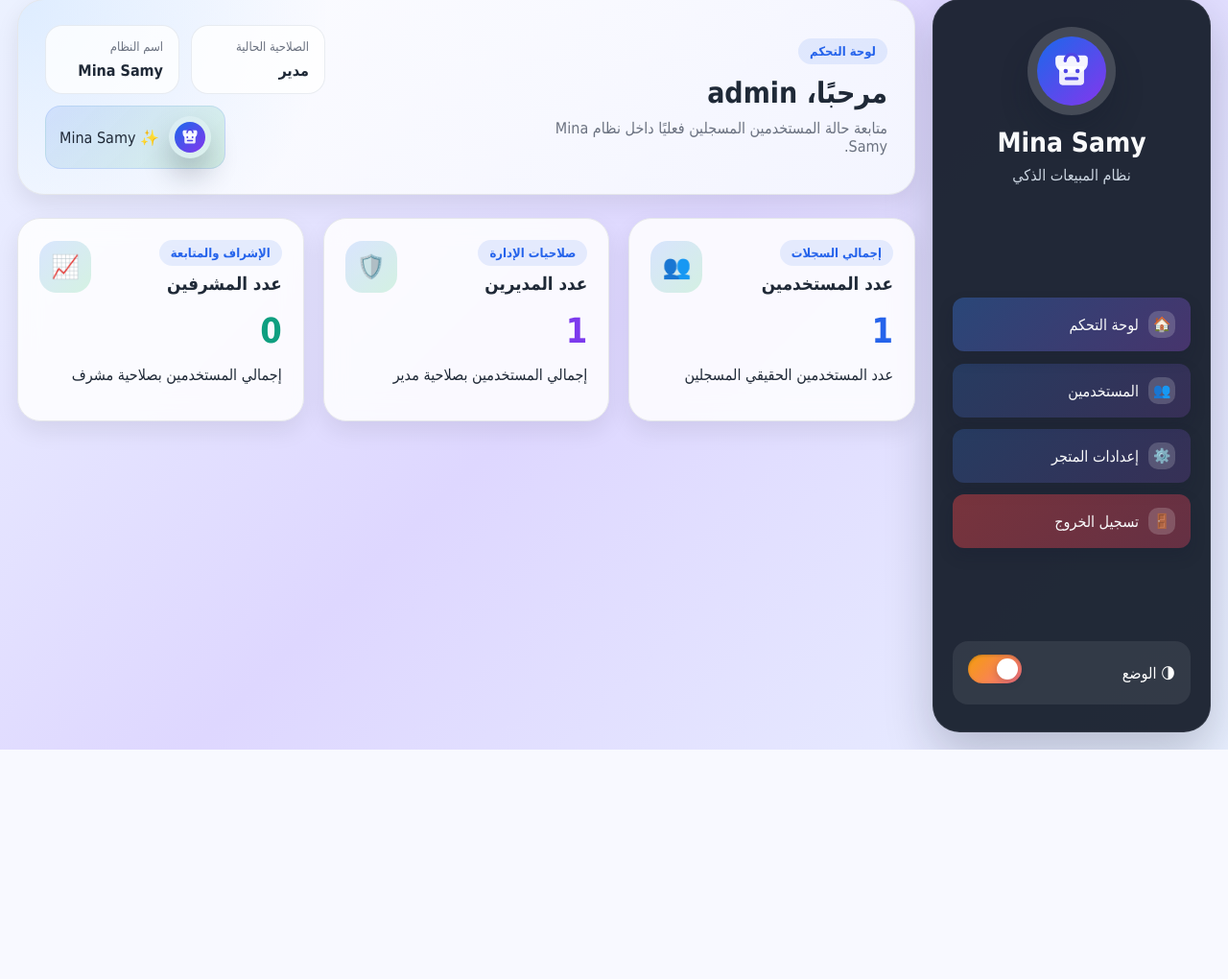
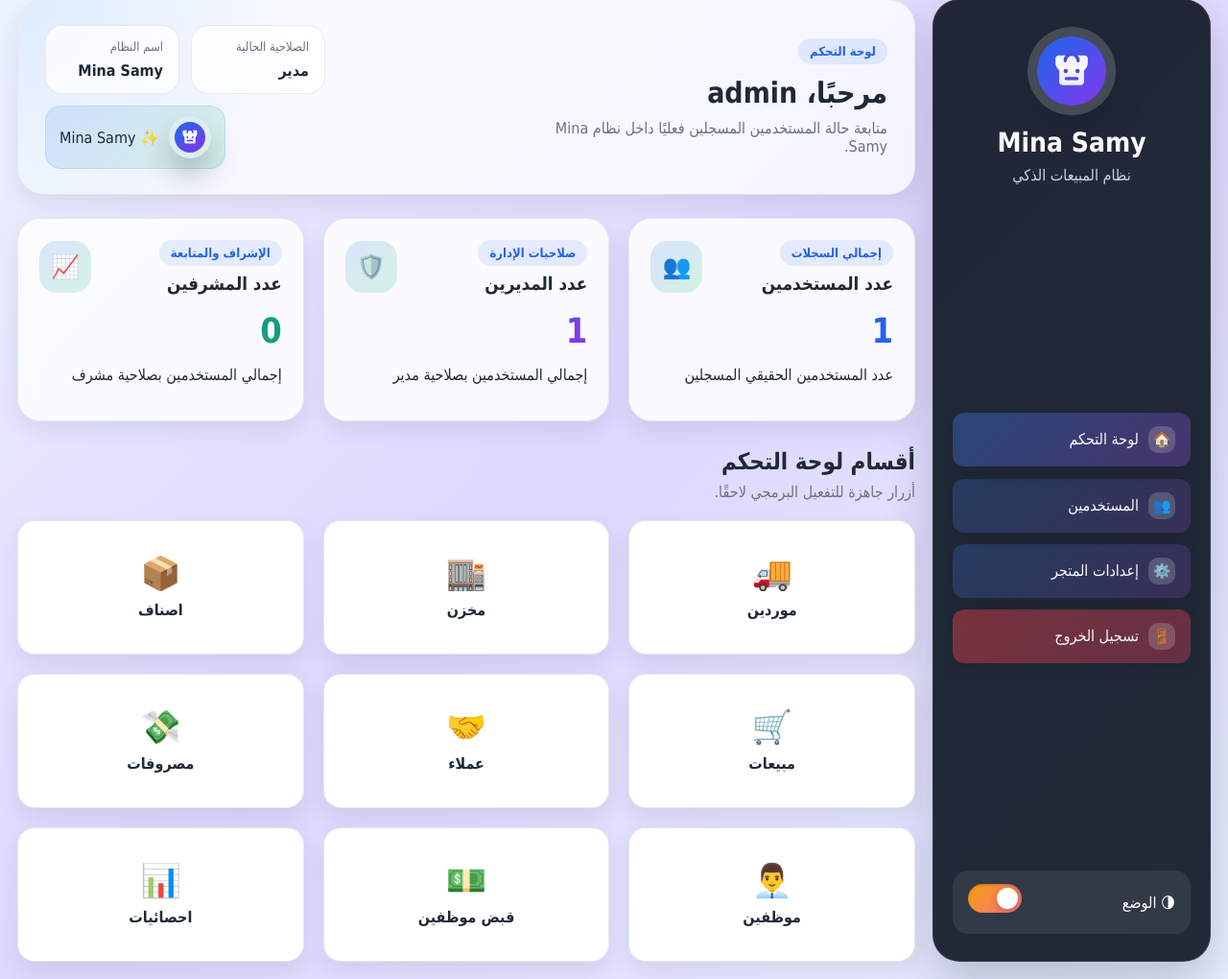
Before and after one commit to Magdy20252026/Mina-Samy, a PHP site: page /dashboard.php in a window 1280 px wide. Shown: the part 19-1039 px from the top of the page at 96% size. Before the commit the page ends 800 px from the top, so only its background shows below. Run offline with PHP 8.4, Linux system fonts and the light colour scheme; a user stored in the database is signed in; data comes from the database, SQL or seed files in the repository.

Commit message:
feat: add dashboard placeholder buttons
Co-authored-by: Magdy20252026 <218769073+Magdy20252026@users.noreply.github.com>
Agent-Logs-Url: https://github.com/Magdy20252026/Mina-Samy/sessions/33d0bdb1-a3d1-4bd8-b99c-cd454740dc55

```diff
--- a/assets/css/style.css
+++ b/assets/css/style.css
@@ -753,6 +753,42 @@ input:checked + .slider:before {
     margin-top: 22px;
 }
 
+.dashboard-actions-section {
+    margin-top: 28px;
+}
+
+.dashboard-actions {
+    margin-top: 18px;
+}
+
+.dashboard-action-btn {
+    display: flex;
+    flex-direction: column;
+    align-items: center;
+    justify-content: center;
+    gap: 12px;
+    min-height: 140px;
+    font: inherit;
+    color: var(--text);
+    cursor: pointer;
+    transition: transform 0.2s ease, box-shadow 0.2s ease, border-color 0.2s ease;
+}
+
+.dashboard-action-btn:hover {
+    transform: translateY(-2px);
+    border-color: rgba(37, 99, 235, 0.28);
+}
+
+.dashboard-action-icon {
+    font-size: 34px;
+    line-height: 1;
+}
+
+.dashboard-action-label {
+    font-size: 16px;
+    font-weight: 700;
+}
+
 .stat-card {
     border-radius: 24px;
     background: rgba(255, 255, 255, 0.84);
@@ -906,6 +942,10 @@ body.dark.dashboard-page .quick-link {
     color: var(--text);
 }
 
+body.dark.dashboard-page .dashboard-action-btn:hover {
+    border-color: rgba(96, 165, 250, 0.4);
+}
+
 body.dark.dashboard-page .status-item {
     background: rgba(59, 130, 246, 0.12);
 }
--- a/dashboard.php
+++ b/dashboard.php
@@ -111,6 +111,25 @@ $totalSupervisors = (int) ($stats['total_supervisors'] ?? 0);
             </div>
         </div>
 
+        <section class="dashboard-actions-section">
+            <div class="page-intro">
+                <h2>أقسام لوحة التحكم</h2>
+                <p>أزرار جاهزة للتفعيل البرمجي لاحقًا.</p>
+            </div>
+
+            <div class="cards dashboard-actions">
+                <button type="button" class="card dashboard-action-btn"><span class="dashboard-action-icon">🚚</span><span class="dashboard-action-label">موردين</span></button>
+                <button type="button" class="card dashboard-action-btn"><span class="dashboard-action-icon">🏬</span><span class="dashboard-action-label">مخزن</span></button>
+                <button type="button" class="card dashboard-action-btn"><span class="dashboard-action-icon">📦</span><span class="dashboard-action-label">اصناف</span></button>
+                <button type="button" class="card dashboard-action-btn"><span class="dashboard-action-icon">🛒</span><span class="dashboard-action-label">مبيعات</span></button>
+                <button type="button" class="card dashboard-action-btn"><span class="dashboard-action-icon">🤝</span><span class="dashboard-action-label">عملاء</span></button>
+                <button type="button" class="card dashboard-action-btn"><span class="dashboard-action-icon">💸</span><span class="dashboard-action-label">مصروفات</span></button>
+                <button type="button" class="card dashboard-action-btn"><span class="dashboard-action-icon">👨‍💼</span><span class="dashboard-action-label">موظفين</span></button>
+                <button type="button" class="card dashboard-action-btn"><span class="dashboard-action-icon">💵</span><span class="dashboard-action-label">قبض موظفين</span></button>
+                <button type="button" class="card dashboard-action-btn"><span class="dashboard-action-icon">📊</span><span class="dashboard-action-label">احصائيات</span></button>
+            </div>
+        </section>
+
     </main>
 </div>
 
```
